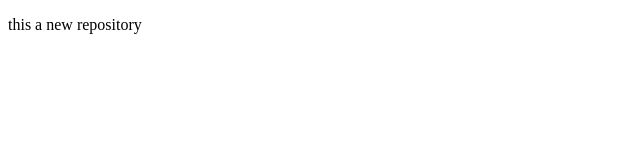
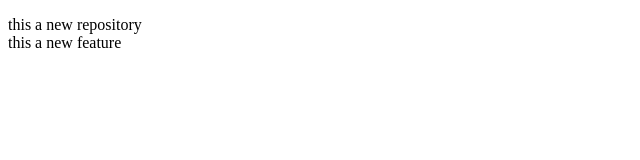
Before and after one commit to Shrishti-singhal96/local-repo, a plain HTML site: page index.html in a window 1280 px wide. Shown: the full height of the page, 0-640 px from the left. Drawn offline with Linux system fonts and the light colour scheme.

Commit message:
new feature

```diff
--- a/index.html
+++ b/index.html
@@ -6,6 +6,10 @@
     <title>Document</title>
 </head>
 <body>
-    <p>this a new repository</p>
+    <p>this a new repository
+    <br>
+        this a new feature
+    </p>
+
 </body>
 </html>
```
